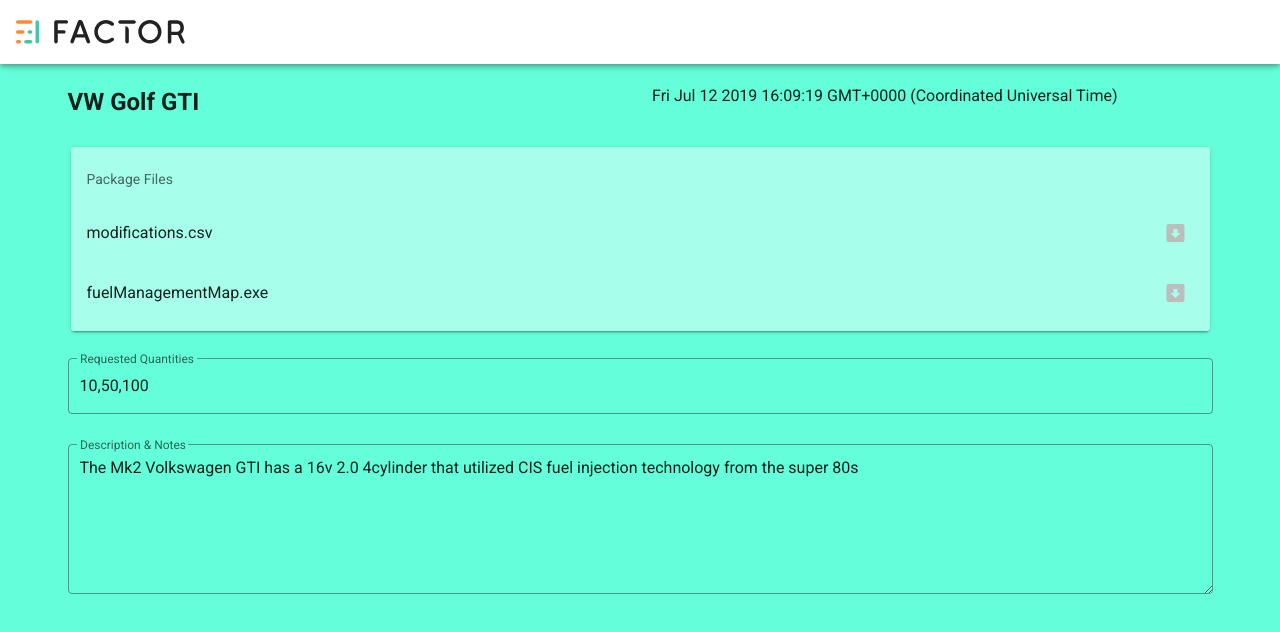
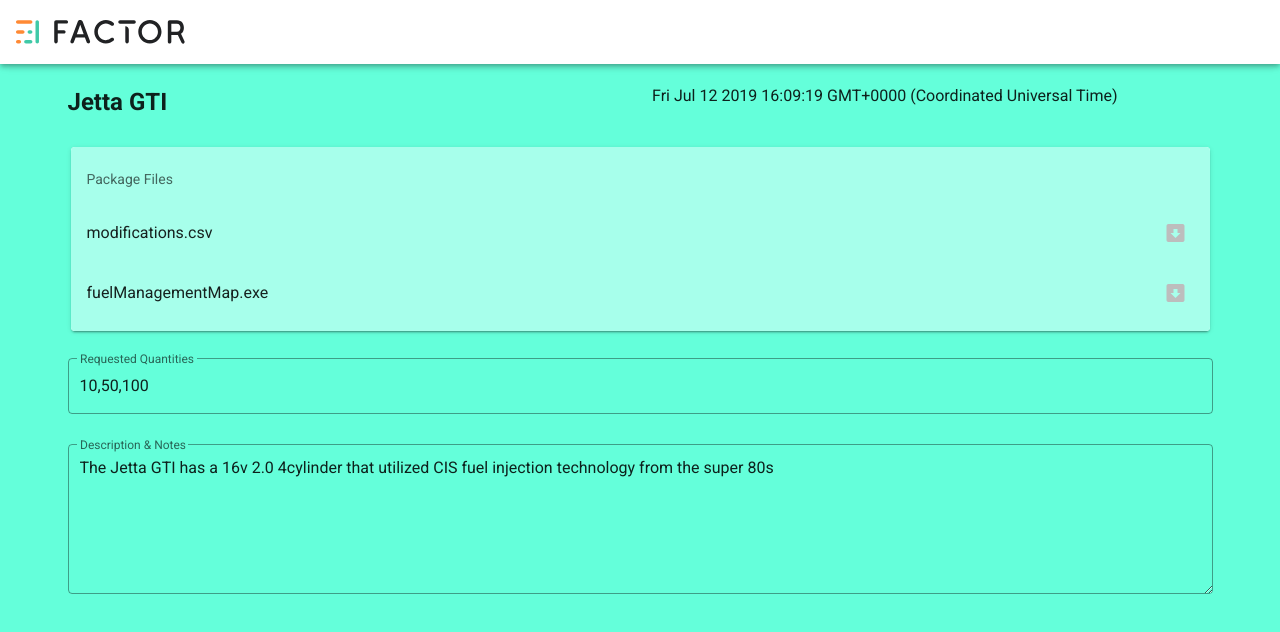
Before and after one commit to joshuajamesclark/factor-scaffold, a Vue app: page /productDetail/1 in a window 1280 px wide. Shown: the top 632 px of the page. Built offline with nearby package versions, Linux system fonts and the light colour scheme.

Commit message:
the product list populates the name of the product detail based on route params

```diff
--- a/src/components/ProductDetail.vue
+++ b/src/components/ProductDetail.vue
@@ -61,22 +61,31 @@
 
 <script>
 export default {
-  data: () => ({
-    productName: "VW Golf GTI",
+  data () {
+    return{
+      productName: this.getProductName(this.$route.params.id),
       dueDate: new Date(),
       productFiles: [
         { title: "modifications.csv" },
         { title: "fuelManagementMap.exe" },
       ],
       requestedQuantities: [10, 50, 100],
-    description: `The Mk2 Volkswagen GTI has a 16v 2.0 4cylinder that utilized CIS fuel injection technology from the super 80s`
-  }),
+      description: `The ${this.getProductName(this.$route.params.id)} has a 16v 2.0 4cylinder that utilized CIS fuel injection technology from the super 80s`
+    }
+  },
   methods: {
-    handleClick() {},
+    getProductName (productId) {
+    let products = [
+      {id: 0, productName: "Golf GTI"},
+      {id: 1, productName: "Jetta GTI"},
+      {id: 2, productName: "Corrado G60"}
+    ]
+    return products[productId].productName;
+    }
   },
   created: function () {
     console.log(this.$route.params);
-  },
+  }
 };
 </script>
 
--- a/src/components/ProductList.vue
+++ b/src/components/ProductList.vue
@@ -29,9 +29,9 @@
   data: () => ({
     selectedItem: null,
     items: [
-      { text: "Product 1", id: 1 },
-      { text: "Product 2", id: 2 },
-      { text: "Product 3", id: 3 }
+      {id: 0, text: "Golf GTI"},
+      {id: 1, text: "Jetta GTI"},
+      {id: 2, text: "Corrado G60"}
     ]
   }),
   methods: {
```
Lines whose indentation alone changed are shown as unchanged.
